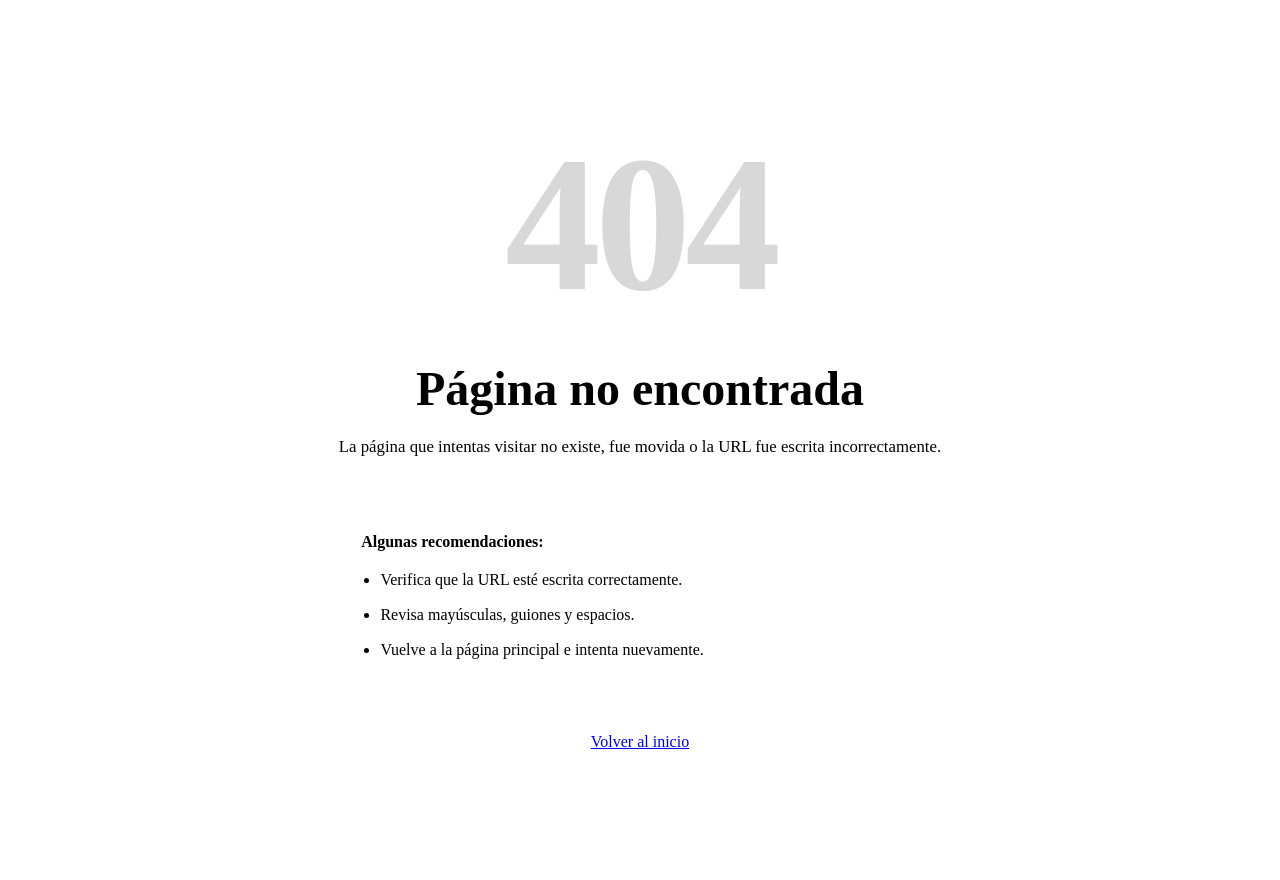
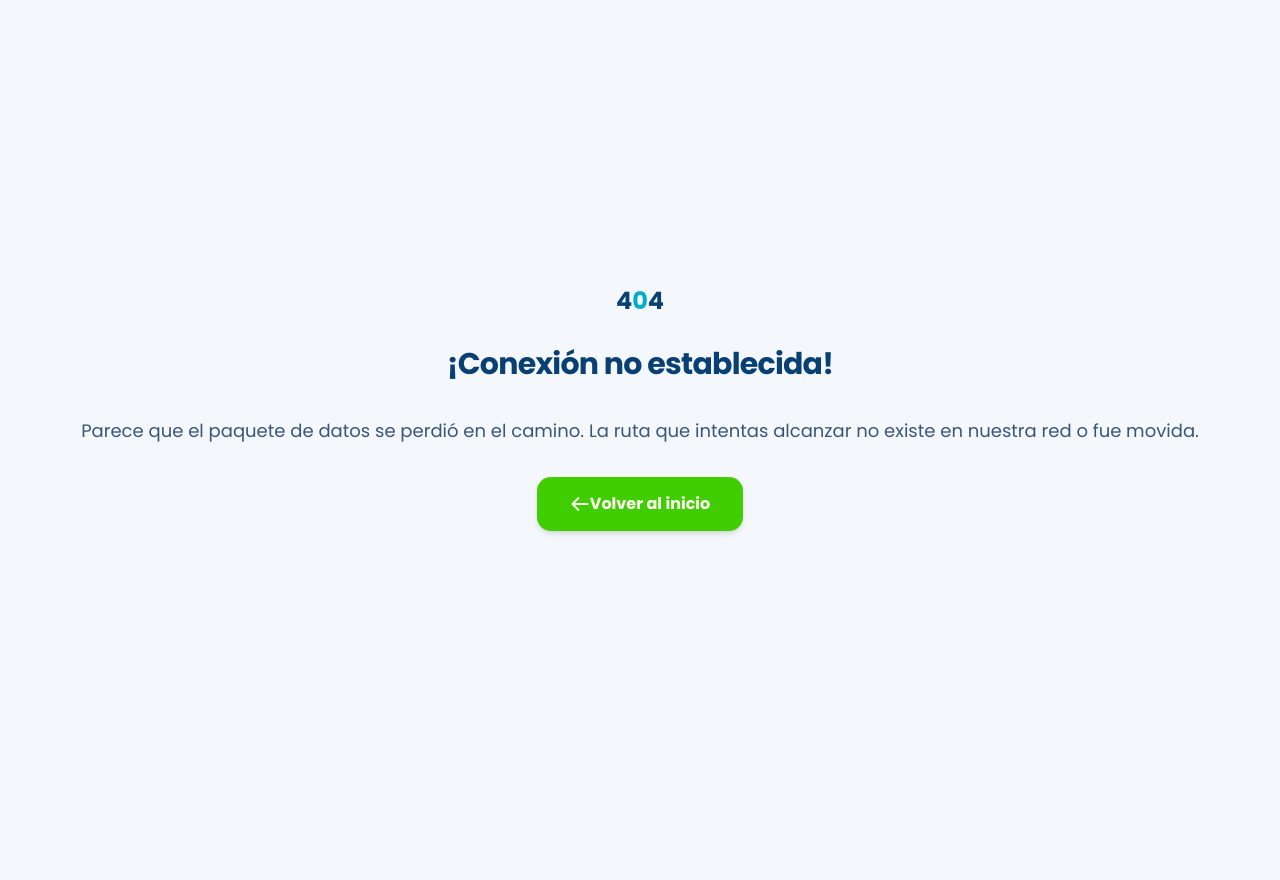
Before and after one commit to alessgii/pagina-teleinformatica, a PHP site: page /pagina-teleinformatica/pages/404.php in a window 1280 px wide. After the commit the page ends 534 px from the top, so only its background shows below. Run offline with PHP 8.4, Linux system fonts and the light colour scheme; a stand-in replaces the project's code that opens the database connection; some libraries are stand-ins or nearby versions.

Commit message:
style(404): mejora los estilos de la pagina de error 404

```diff
--- a/pages/404.php
+++ b/pages/404.php
@@ -1,30 +1,39 @@
- <link rel="stylesheet" href="<?php echo BASE_URL; ?>public/css/pages/404.css">
-<section class="error404">
-    <div class="error404_content">
+<!DOCTYPE html>
+<html lang="es">
+<head>
+    <meta charset="UTF-8">
+    <meta name="viewport" content="width=device-width, initial-scale=1.0">
+    <title>Ing. Teleinformática - Página no encontrada</title>
 
-        <span class="error404_code">404</span>
+    <link rel="shortcut icon" type="image/x-icon" href="<?php echo BASE_URL; ?>public/img/favicon.ico">
+    <link rel="stylesheet" href="<?php echo BASE_URL; ?>public/css/tailwind/output.css">
+</head>
 
-        <h1 class="error404_title">
-            Página no encontrada
-        </h1>
+<body class="bg-bg-main antialiased m-0 p-0">
+    <section class="min-h-screen flex items-center justify-center px-6 relative overflow-hidden" id="error-404">
+        <div class="bg-turq-pale/60 rounded-full blur-3xl pointer-events-none opacity-70"></div>
 
-        <p class="error404_text">
-            La página que intentas visitar no existe, fue movida o la URL fue escrita incorrectamente.
-        </p>
+        <div class="max-w-xl w-full text-center flex flex-col items-center relative z-10">
+            <h1 class="font-poppins-bold text-7xl sm:text-8xl md:text-9xl text-navy tracking-tighter mb-2 leading-none select-none">
+                4<span class="text-turq-acc">0</span>4
+            </h1>
 
-        <div class="error404_tips">
-            <p>Algunas recomendaciones:</p>
+            <h2 class="text-2xl sm:text-3xl font-bold text-navy mb-4 tracking-tight">
+                ¡Conexión no establecida!
+            </h2>
 
-            <ul>
-                <li>Verifica que la URL esté escrita correctamente.</li>
-                <li>Revisa mayúsculas, guiones y espacios.</li>
-                <li>Vuelve a la página principal e intenta nuevamente.</li>
-            </ul>
+            <p class="text-base sm:text-lg text-text-mid mb-8 max-w-md mx-auto leading-relaxed">
+                Parece que el paquete de datos se perdió en el camino. La ruta que intentas alcanzar no existe en nuestra red o fue movida.
+            </p>
+
+            <a href="<?php echo BASE_URL; ?>"
+                class="inline-flex items-center justify-center px-8 py-3.5 border border-transparent text-base font-bold rounded-custom text-white-custom bg-green hover:bg-green-lt no-underline transition-all duration-300 shadow-md hover:shadow-xl hover:-translate-y-0.5 box-border group">
+                <svg class="w-5 h-5 mr-2 -ml-1 transition-transform duration-300 group-hover:-translate-x-1" fill="none" stroke="currentColor" stroke-width="2.4" viewBox="0 0 24 24">
+                    <path stroke-linecap="round" stroke-linejoin="round" d="M10 19l-7-7m0 0l7-7m-7 7h18" />
+                </svg>
+                Volver al inicio
+            </a>
         </div>
-
-        <a href="index.php?page=inicio">
-            Volver al inicio
-        </a>
-
-    </div>
-</section>
+    </section>
+</body>
+</html>
```
